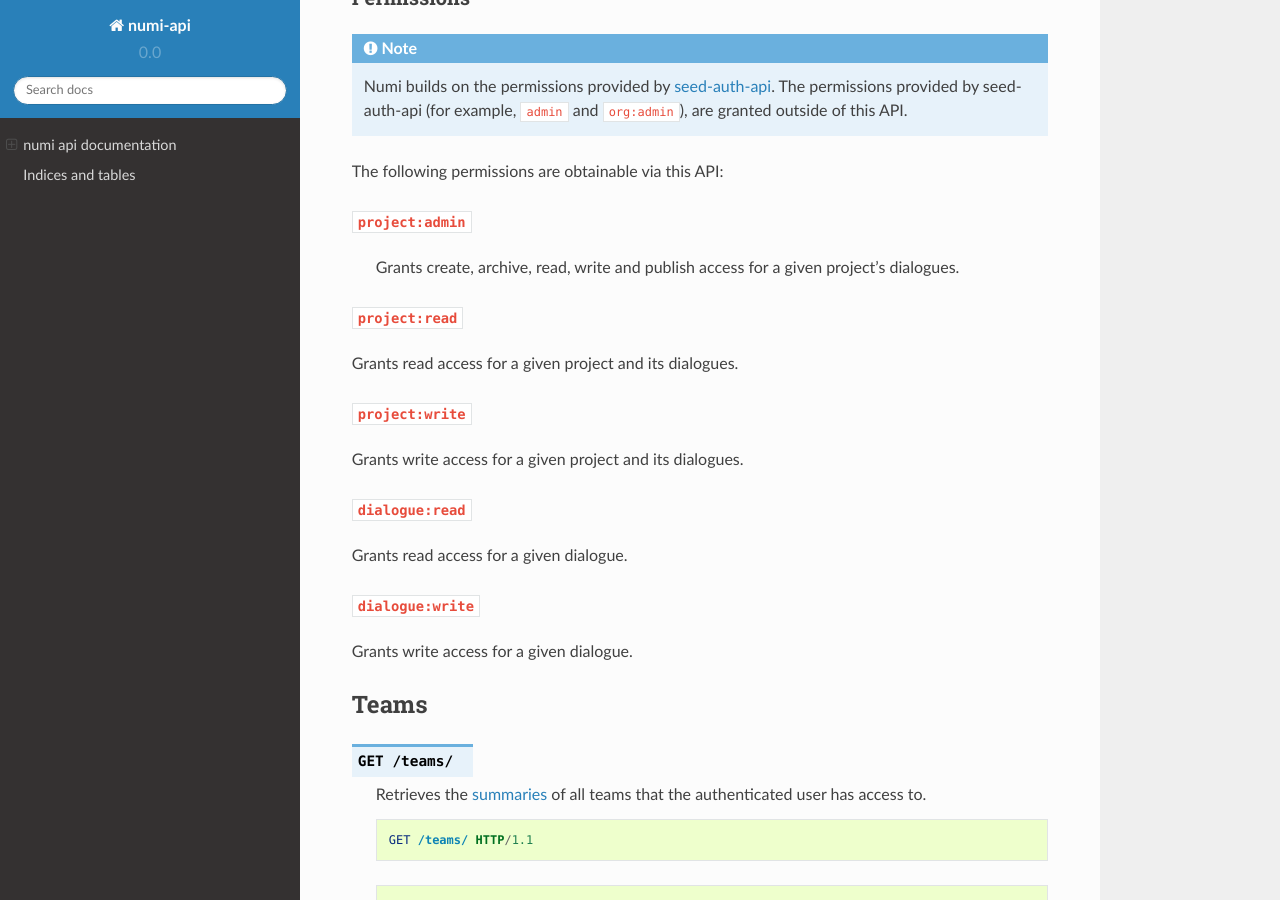
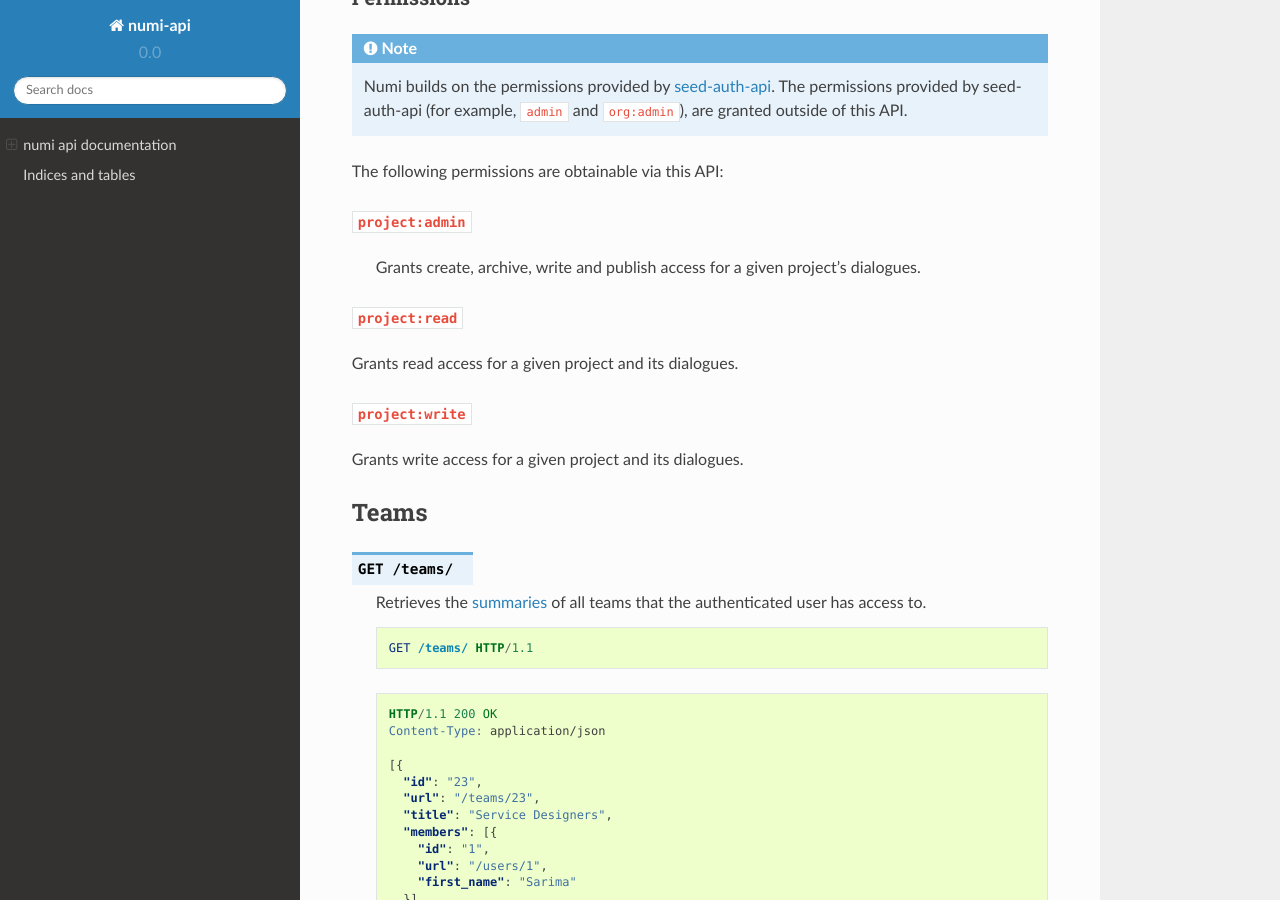
Before and after one commit to praekelt/numi-api, a Sphinx documentation site: the page built from docs/index.rst, in a window 1280 px wide and 900 px high, scrolled down 5307 px. Built offline with Sphinx 7.4.7 and the Read the Docs theme 2.0.0, drawn with Linux system fonts in a browser that asks for light colours.

Commit message:
Remove removed dialogue:* permissions from docs

```diff
--- a/docs/index.rst
+++ b/docs/index.rst
@@ -302,7 +302,7 @@
 
 ``project:admin``
 *****************
-  Grants create, archive, read, write and publish access for a given project's dialogues.
+  Grants create, archive, write and publish access for a given project's dialogues.
 
 .. _permissions-project-read:
 
@@ -315,18 +315,6 @@
 ``project:write``
 *****************
 Grants write access for a given project and its dialogues.
-
-.. _permissions-dialogue-read:
-
-``dialogue:read``
-*****************
-Grants read access for a given dialogue.
-
-.. _permissions-dialogue-write:
-
-``dialogue:write``
-******************
-Grants write access for a given dialogue.
 
 .. _teams:
 
```
